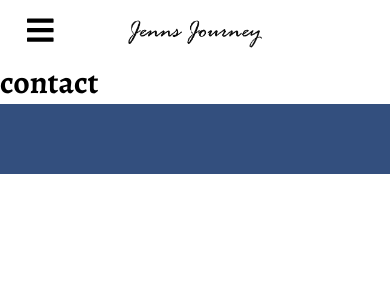
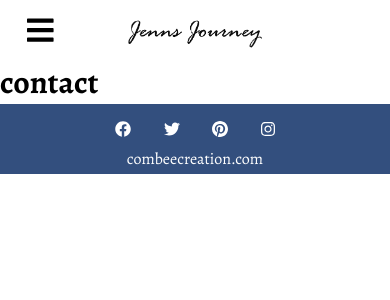
Before and after one commit to ecombee28/JennsJourney, a Next.js app: page /contact in a window 390 px wide. Shown: the top 300 px of the page. Built offline with nearby package versions, Linux system fonts and the light colour scheme.

Commit message:
fixed mobile css issue

```diff
--- a/styles/BlogPreview.module.css
+++ b/styles/BlogPreview.module.css
@@ -152,4 +152,7 @@
     .title {
         font-size: 1.2rem;
     }
+    .date_container {
+        gap: 5px;
+    }
 }
--- a/styles/Footer.module.css
+++ b/styles/Footer.module.css
@@ -3,6 +3,7 @@
     height: 70px;
     background-color: var(--footerBlue);
     margin-top: auto;
+    position: relative;
 }
 
 .nav_list {
@@ -42,8 +43,16 @@
     transform: translateX(-50%);
 }
 
-@media screen and (min-width:480px) {
+@media screen and (max-width:480px) {
     .social_media {
-        width: 120px;
+        width: 160px;
+        height: auto;
+        display: flex;
+        justify-content: space-between;
+        align-items: center;
+        position: absolute;
+        right: 50%;
+        top: 15px;
+        transform: translateX(50%);
     }
 }
--- a/styles/SocialIcon.module.css
+++ b/styles/SocialIcon.module.css
@@ -36,7 +36,7 @@
     color: var(--pintrest)
 }
 
-@media screen and (min-width:480px) {
+@media screen and (max-width:480px) {
     .footer {
         width: 20px;
         height: 20px;
```
